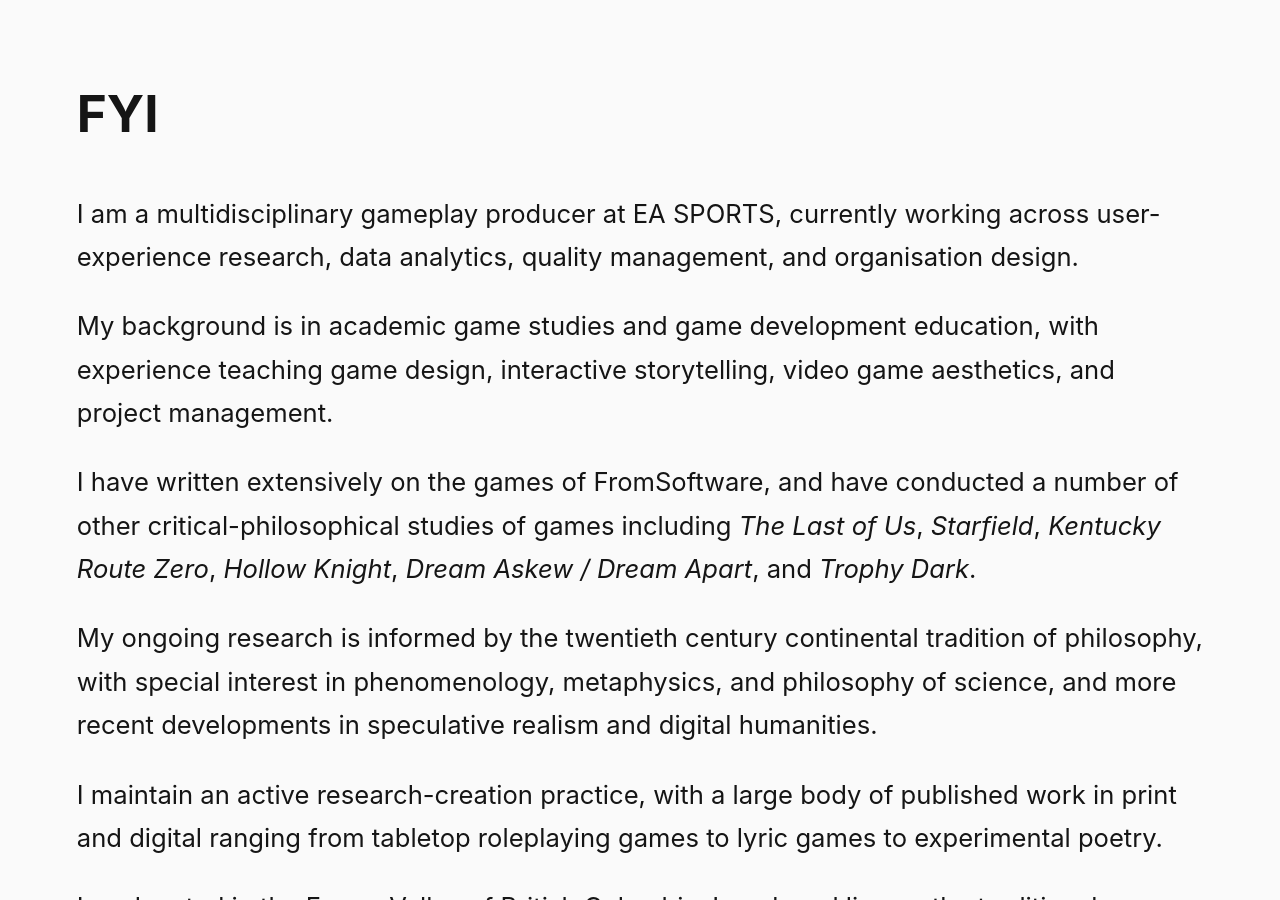
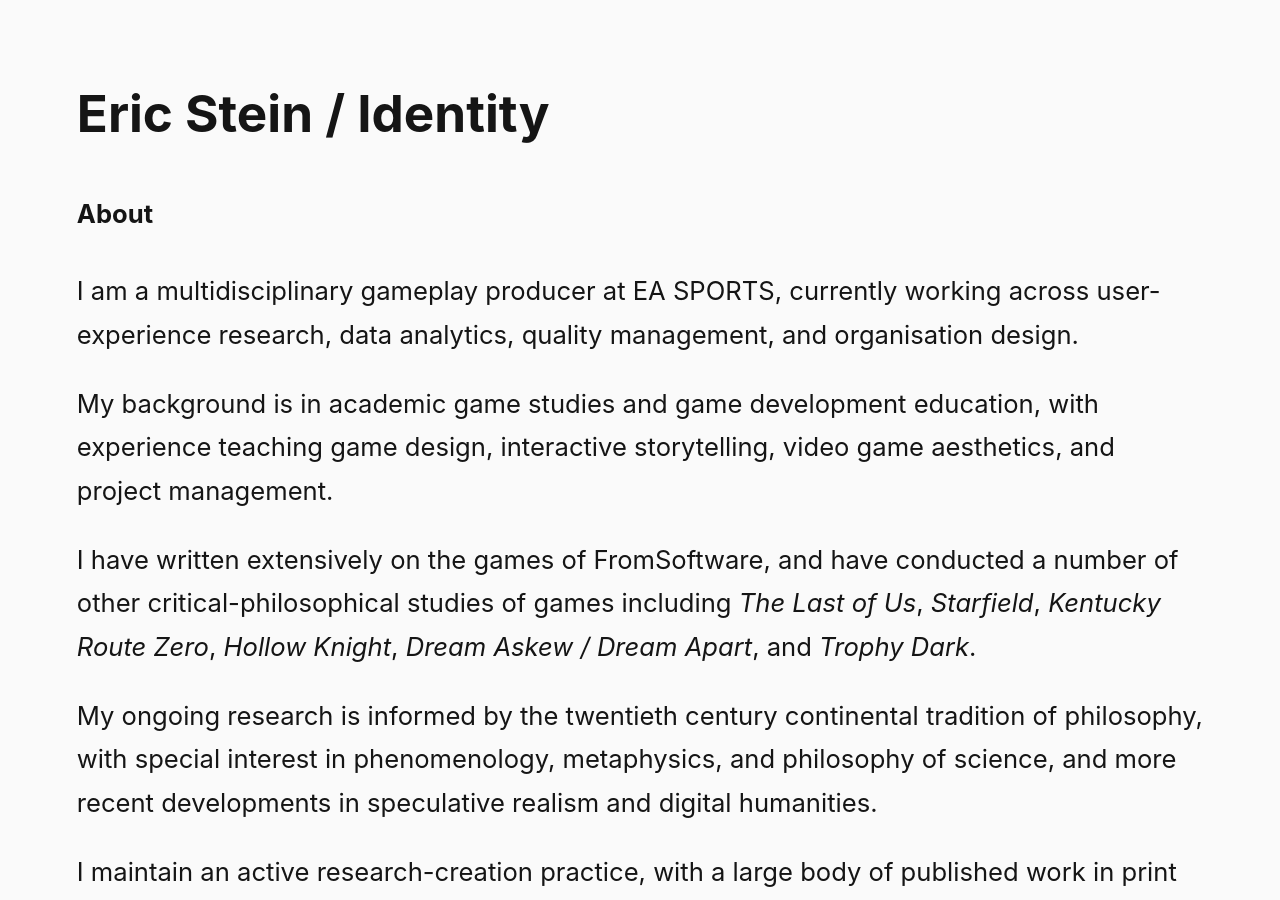
Before and after one commit to steinea/fyi, a Jekyll site: the page built from index.md, in a window 1280 px wide and 900 px high. Built offline with Jekyll 4.4.1, drawn with Linux system fonts in a browser that asks for light colours.

Commit message:
Tweak format

```diff
--- a/index.md
+++ b/index.md
@@ -1,8 +1,10 @@
 ---
 layout: default
-title: FYI
+title: "Eric Stein / Identity"
 permalink: /
 ---
+
+#### About
 
 {% include about.html %}
 
```
